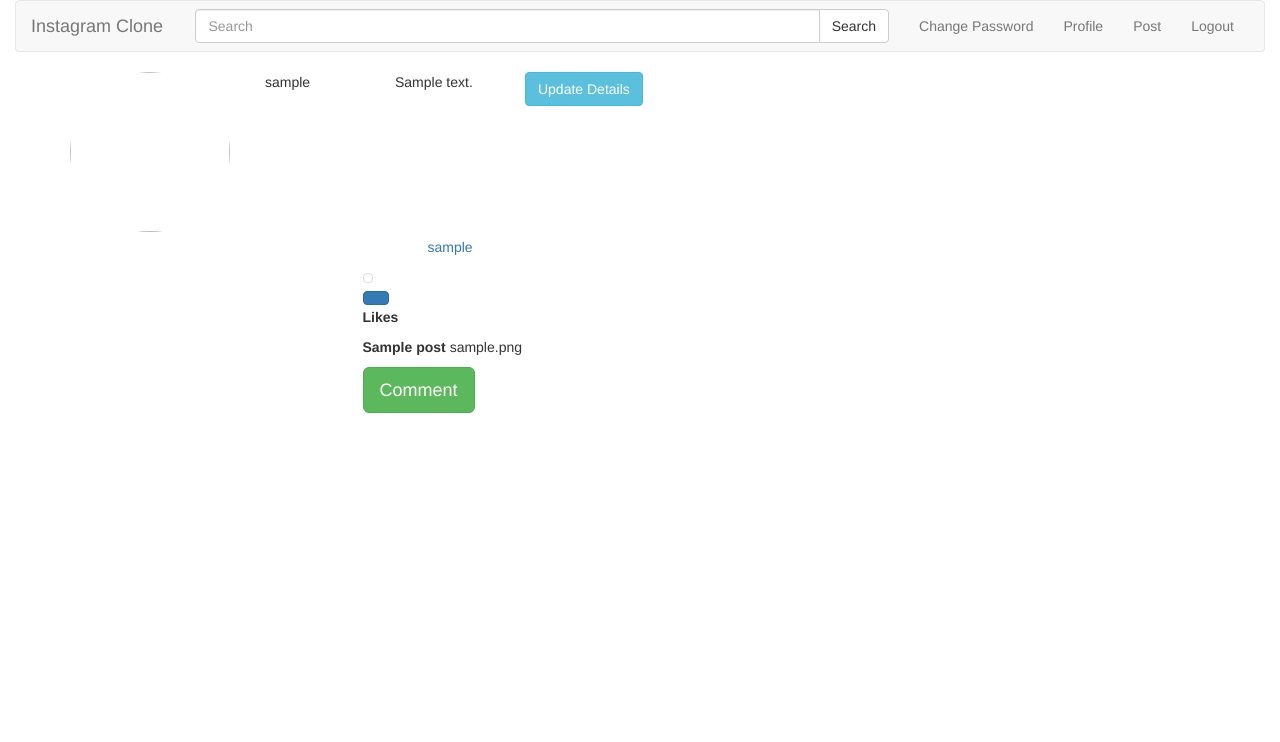
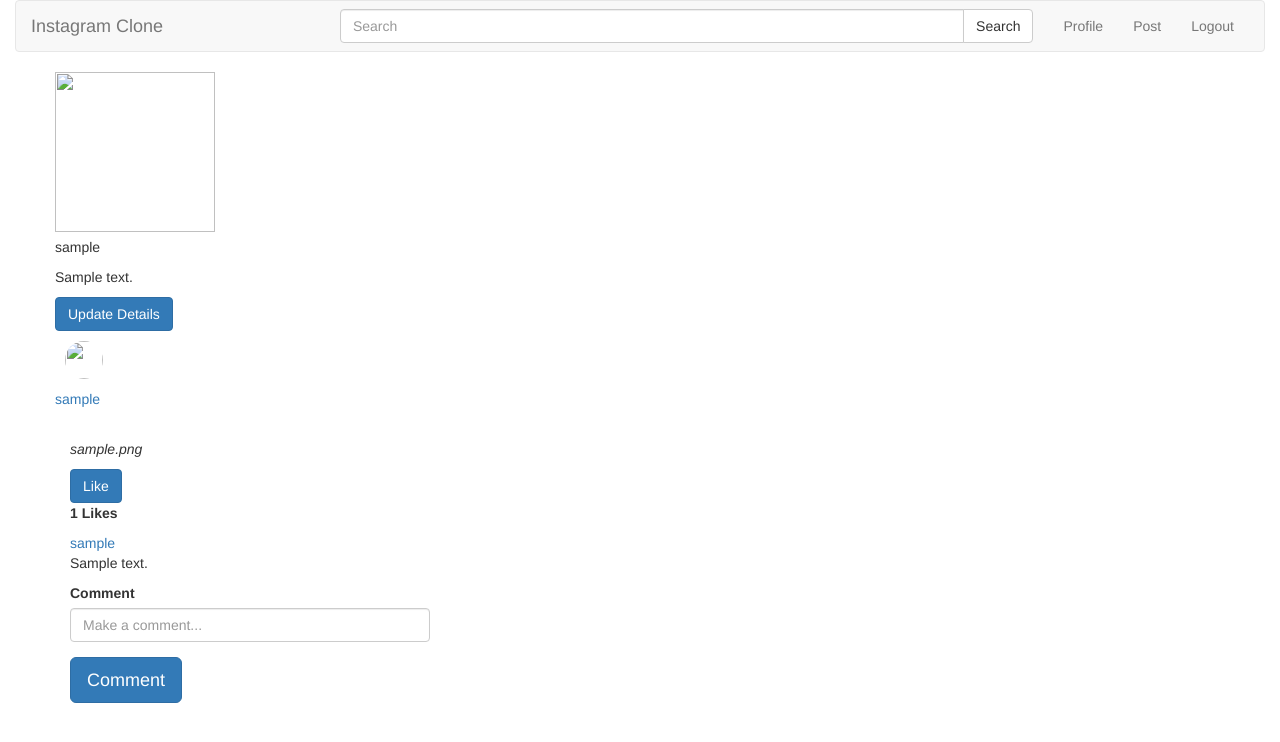
Before and after one commit to LornaMoringa/profile, a Django app: page /accounts/profile/ in a window 1280 px wide. Shown: the top 742 px of the page. Run offline with Django 3.2, Linux system fonts and the light colour scheme; the first user in the database is signed in; tables that the repository leaves empty hold one stand-in row (Sample ...); some libraries are stand-ins or nearby versions.

Commit message:
Update app

```diff
--- a/instagram/urls.py
+++ b/instagram/urls.py
@@ -5,10 +5,10 @@
 Examples:
 Function views
     1. Add an import:  from my_app import views
-    2. Add a URL to urlpatterns:  path('', views.home, name='home')
+    2. Add a URL to urlpatterns:  path('', views.profile, name='profile')
 Class-based views
-    1. Add an import:  from other_app.views import Home
-    2. Add a URL to urlpatterns:  path('', Home.as_view(), name='home')
+    1. Add an import:  from other_app.views import profile
+    2. Add a URL to urlpatterns:  path('', profile.as_view(), name='profile')
 Including another URLconf
     1. Import the include() function: from django.urls import include, path
     2. Add a URL to urlpatterns:  path('blog/', include('blog.urls'))
--- a/posts/models.py
+++ b/posts/models.py
@@ -22,7 +22,7 @@
         return posts
 
     @property
-    def add_comment(self):
+    def added_comments(self):
         return self.comments.all()
 
     @property
--- a/posts/templates/add_post.html
+++ b/posts/templates/add_post.html
@@ -6,7 +6,7 @@
 <div class="container">
     <div class="row">
         <div class="col-md-8">
-            <form action="{% url 'post' %}" method="POST" enctype="multipart/form-data">
+            <form action="{% url 'add_post' %}" method="POST" enctype="multipart/form-data">
                 {% csrf_token %}
                 {% bootstrap_form post_form %}
                 <input type="submit" class="btn btn-success btn-lg" value="POST">
--- a/posts/templates/navigation.html
+++ b/posts/templates/navigation.html
@@ -30,10 +30,6 @@
             </form>
           </li>
             {% if user.is_authenticated %}
-
-            <li>
-                <a href="/accounts/password/change">Change Password</a>
-            </li>
             <li>
                 <a href="{% url 'profile'%}">Profile</a>
             </li>
--- a/posts/templates/profile/profile.html
+++ b/posts/templates/profile/profile.html
@@ -2,72 +2,53 @@
 {% load bootstrap3 %}
 {% block content %}
 <div class="container">
-  <div class="row">
-    <div class="col-md-6">
-      <div class="row">
-        <div class="col-md-4">
-          <img src="{{user.profile.profile_post.url}}" alt="{{user.profile_post.url}}"
-            style="height: 20vh; width:20vh; border-radius:50%" class="rounded-circle account-img">
-        </div>
-        <div class="col-md-8">
-          <div class="row">
-            <div class="col-md-4">
-              <p class="">{{user.username}}</p>
-            </div>
-            <div class="col-md-4">
-              <p class="">{{user.profile.bio}}</p>
-            </div>
-            <div class="col-md-4">
-              <p><a href="{% url 'update_profile' %}">
-                  <button class="btn btn-info ml-4 pl-3">Update Details</button>
-                </a></p>
-            </div>
-          </div>
-        </div>
-      </div>
-    </div>
-
+  <div class="row" style="margin-bottom: 5px;">
+    <img src="{{user.profile.picture.url}}" alt="{{user.profile_post.url}}" style="height: 20vh; width:20vh;"
+      class="rounded-circle account-img">
   </div>
   <div class="row">
-    <div class="col-md-3"></div>
+    <p class="">{{user.username}}</p>
+    <p class="">{{user.profile.bio}}</p>
+    <p><a href="{% url 'update_user' %}">
+        <button class="btn btn-primary">Update Details</button>
+      </a></p>
+  </div>
+  <div class="row">
     <div class="col-md-4">
       {% if posts %}
       {% for post in posts %}
       <div class="profile">
         <div class="row">
-          <div class="col-md-2">
-            <p><a href="{% url 'posts_profile' post.user.id %}"><img class="profile_post"
-                  src="{{ post.user.profile.profile_post.url }}" alt="{{ post.profile.name }}"></p>
-          </div>
-          <div class="col-md-2">
-            <p class="username" style="margin-top: 5px;">{{ post.user.username }}</p>
-          </div>
+          <p><a href="{% url 'posts_profile' post.user.id %}"><img style="height: 1cm; width: 1cm; border-radius:50%; margin-left: 10px; "
+                class="profile_post" src="{{ post.user.profile.picture.url }}" alt="{{ post.profile.name }}"></p>
+          <p class="username" style="margin-top: 5px;">{{ post.user.username }}</p>
         </div>
         </a>
       </div>
       <div class="card-header">
-        <a href="{% url 'post.detail' post.id %}" class="open-project"><img src="{{post.post.url}}" alt=""
-            class="img-thumbnail"></a>
+        <a href="{% url 'post.detail' post.id %}"  class="open-project"><img src="{{post.image.url}}" style="margin-bottom: 10px;" alt=""
+            class=""></a>
+            <p style="font-style:oblique;"> {{post.image_caption}}</p>
       </div>
       <div class="card-body">
         <div>
-          <a href=" {% url 'like' post_id=post.id %}">
-            <button class="btn btn-primary"></button></a>
-          <p><strong class="ml-3 post_likes">{{post.saved_likes}} </strong>
+          <a href=" {% url 'likes' post_id=post.id %}">
+            <button class="btn btn-primary">Like</button></a>
+          <p><strong class="ml-3 post_likes">{{post.added_like}} </strong>
             <strong>Likes</strong>
           </p>
         </div>
         <div>
-          <p class=""><strong>{{post.name}}</strong> {{post.image_caption}}</p>
+
         </div>
-        {% for comment in post.saved_comments %}
-        <p class="ml-3"><span class="font-weight-bold text-success">{{comment.user.username}}</span>:
+        {% for comment in post.added_comments %}
+        <p class="ml-3"><span class="font-weight-bold text-primary">{{comment.user.username}}</span><br>
           {{comment.comment}}</p>
         {% endfor %}
-        <form action="{% url 'commentFunction' post_id=post.id %}" method="post">
+        <form action="{% url 'comment' post_id=post.id %}" method="post">
           {% csrf_token %}
-          {% bootstrap_form comment_form %}
-          <input type="submit" class="btn btn-success btn-lg" style="margin-bottom: 10px;" value="Comment">
+          {% bootstrap_form add_comment %}
+          <input type="submit" class="btn btn-primary btn-lg" style="margin-bottom: 10px;" value="Comment">
         </form>
       </div>
       {% endfor %}
--- a/posts/templates/registration/base.html
+++ b/posts/templates/registration/base.html
@@ -42,9 +42,6 @@
                         {% if user.is_authenticated %}
 
                         <li>
-                            <a href="/accounts/password/change">Change Password</a>
-                        </li>
-                        <li>
                             <a href="{% url 'profile'%}">Profile</a>
                         </li>
                         <li>
--- a/posts/urls.py
+++ b/posts/urls.py
@@ -7,13 +7,13 @@
   path('accounts/register/',app_views.register,name='register'),
   path('details/<int:post_id>',app_views.post_details,  name='post.detail'),
   path('',auth_views.LoginView.as_view(template_name = 'registration/login.html'),name='login'),
-  path('Add_post/',app_views.add_post,name='add_post'),
+  path('add_post/',app_views.add_post,name='add_post'),
   path('logout/',auth_views.LogoutView.as_view(template_name = 'registration/logout.html'),name='logout'),
   path('accounts/profile/',app_views.profile,name='profile'),
-  path('update_user/',app_views.update_profile,name='update_profile'),
+  path('update_user/',app_views.update_profile,name='update_user'),
   re_path(r'^user_page/(?P<pk>\d+)$',app_views.posts_profile,name='posts_profile'),
   re_path(r'^comment/(?P<post_id>\d+)$',app_views.comment,name='comment'),
-  re_path(r'^like/(?P<image_id>\d+)', app_views.likes, name='likes'),
+  re_path(r'^like/(?P<post_id>\d+)', app_views.likes, name='likes'),
   re_path(r'^search/$',app_views.search,name='search'),
   re_path(r'^delete/(?P<post_id>\d+)$',app_views.delete,name='delete'),
 
--- a/posts/views.py
+++ b/posts/views.py
@@ -41,7 +41,7 @@
       post = post_form.save(commit = False)
       post.user = request.user
       post.save()
-      return redirect('home')
+      return redirect('profile')
 
   else:
     post_form = postForm()
@@ -93,7 +93,7 @@
     'user_form':user_form,
     'profile_form':profile_form
   }
-  return render(request,'profile/update.html',params)
+  return render(request,'profile/update_user.html',params)
 
 @login_required
 def comment(request,post_id):
@@ -106,7 +106,7 @@
       comment.user = request.user
       comment.post = post
       comment.save()
-  return redirect('home')
+  return redirect('profile')
 
 def likes(request, post_id):
     current_user = request.user
@@ -122,4 +122,4 @@
   post = Post.objects.get(pk=post_id)
   if post:
     post.delete_post()
-  return redirect('home')
+  return redirect('profile')
```
Also changed, not shown: posts/migrations/0003_like.py (added).
